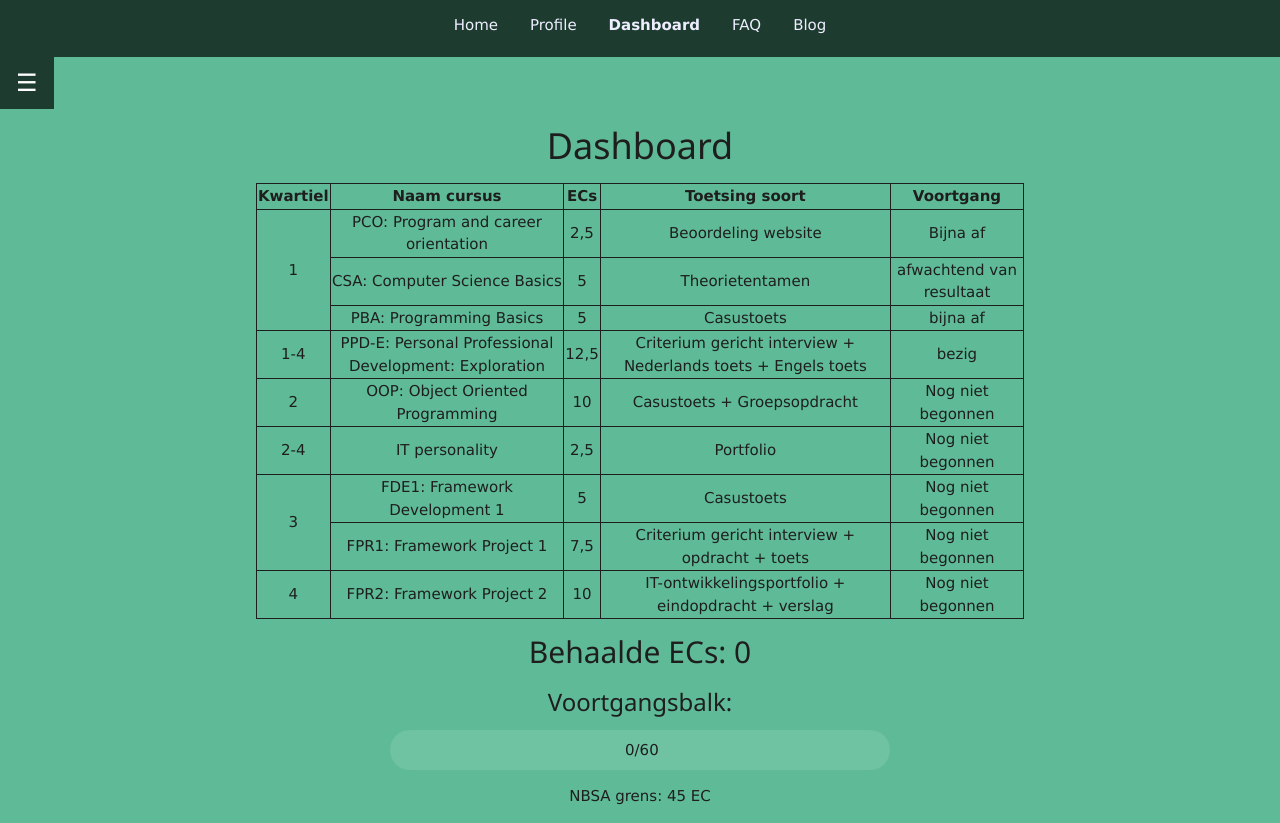
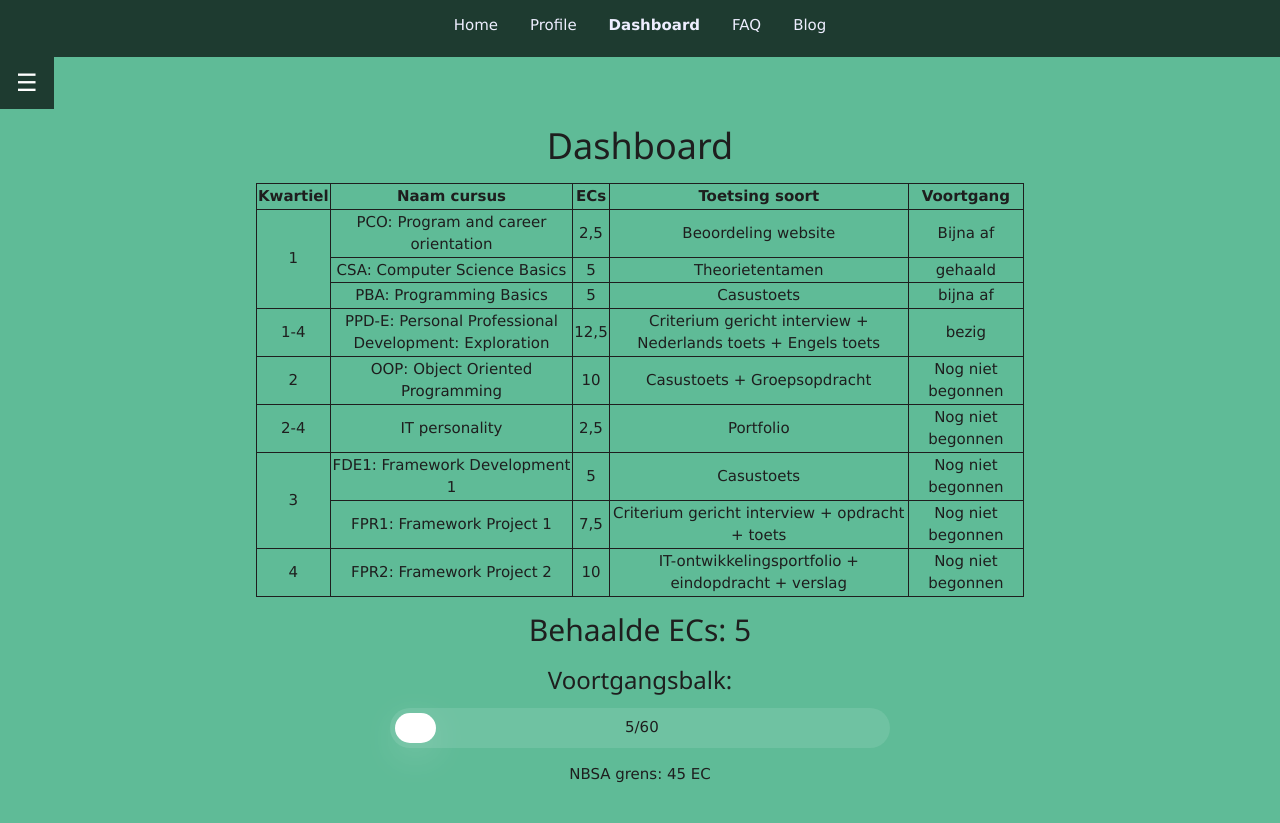
Before and after one commit to HugovandeVelde/HugovandeVelde.github.io, a plain HTML site: page dashboard.html in a window 1280 px wide. After the commit the page ends 800 px from the top, so only its background shows below. Drawn offline with nearby package versions, Linux system fonts and the light colour scheme; a script that the page names is missing.

Commit message:
Final update

```diff
--- a/dashboard.html
+++ b/dashboard.html
@@ -88,7 +88,7 @@
                     <td>CSA: Computer Science Basics</td>
                     <td>5</td>
                     <td>Theorietentamen</td>
-                    <td>afwachtend van resultaat</td>
+                    <td>gehaald</td>
                 </tr>
                 <tr>
 
@@ -144,10 +144,10 @@
     </section>
 
     <section>
-        <h2>Behaalde ECs: 0</h2>
+        <h2>Behaalde ECs: 5</h2>
         <h3>Voortgangsbalk:</h3>
         <div class="progress">
-            <div class="progressionvalue">0/60</div>
+            <div class="progressionvalue">5/60</div>
             <div class="progress-value">
 
             </div>
--- a/style.css
+++ b/style.css
@@ -220,7 +220,7 @@ table {
   }
 
   100% {
-    width: calc(0/60*100%);
+    width: calc(5/60*100%);
   }
 }
 
```
